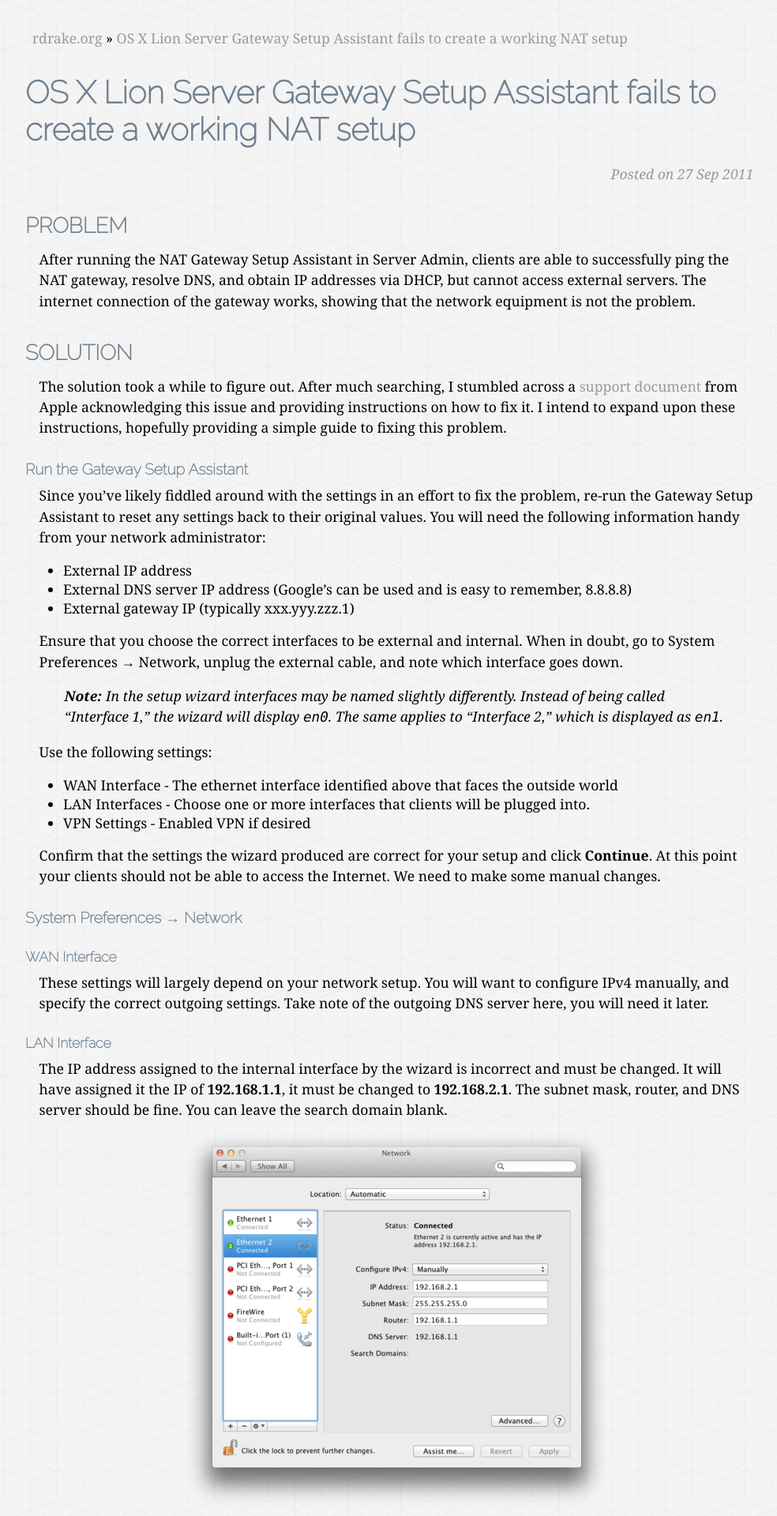
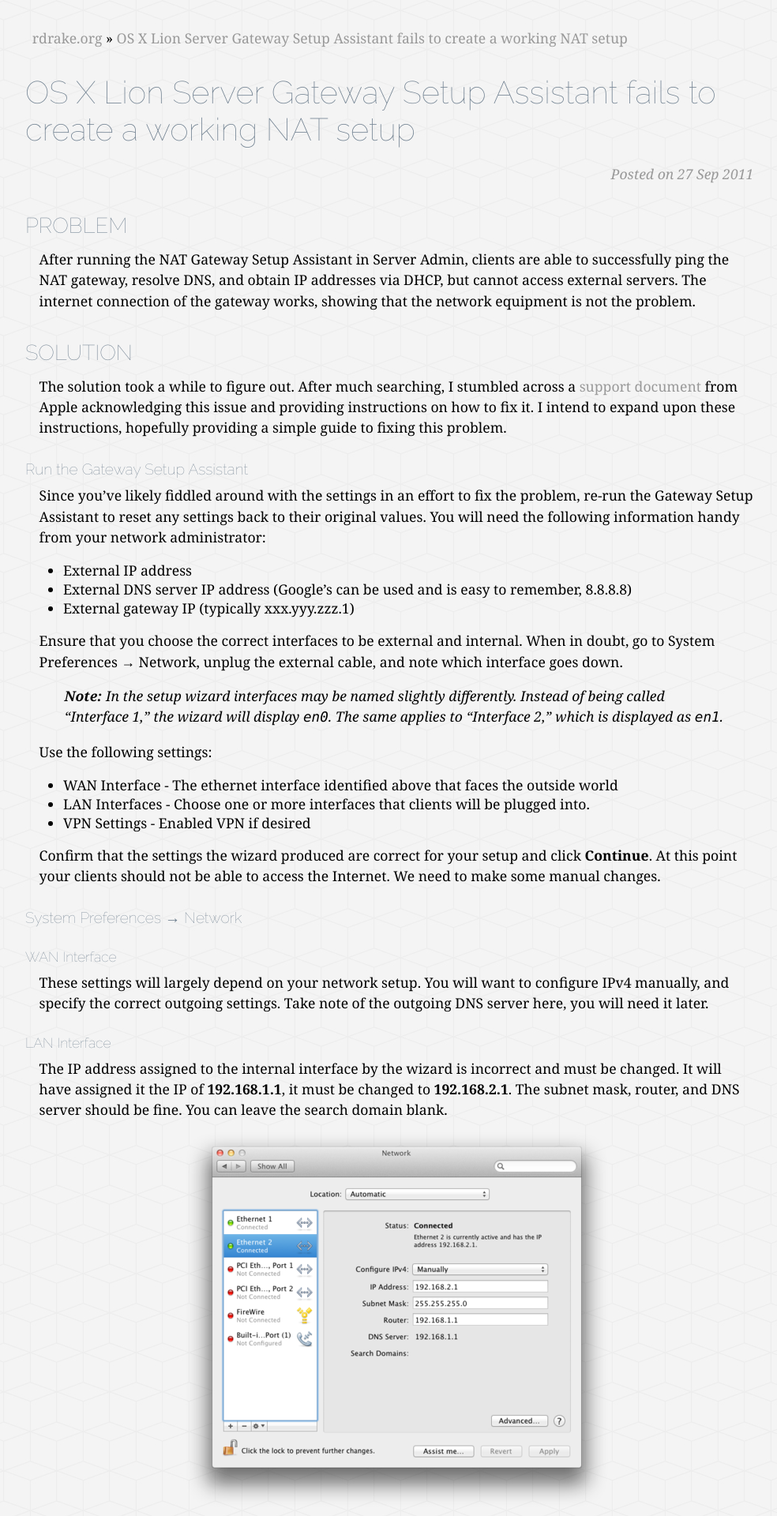
Before and after one commit to rdrake/rdrake.github.com, a Jekyll site: the page built from _posts/2011-09-27-osx-server-nat-gateway-woes.md, in a window 1280 px wide. Shown: the top 1920 px of the page at 79% size, without its empty margins (128-1112 px from the left). Built offline with Jekyll 4.4.1, drawn with Linux system fonts in a browser that asks for light colours; some web fonts are replaced; comment, search, counter and statistics services are not loaded.

Commit message:
Actually using Raleway.

```diff
--- a/_layouts/default.html
+++ b/_layouts/default.html
@@ -14,6 +14,7 @@
 		<link rel="stylesheet" type="text/css" href="http://fonts.googleapis.com/css?family=Goudy+Bookletter+1911">
 		<link rel="stylesheet" type="text/css" href="http://fonts.googleapis.com/css?family=Raleway:100">
 		<!--<link rel="stylesheet" type="text/css" href="http://fonts.googleapis.com/css?family=Lato:100">-->
+		<link rel="stylesheet" type="text/css" href="http://fonts.googleapis.com/css?family=Gochi+Hand:400">
 		<link rel="stylesheet" type="text/css" href="http://fonts.googleapis.com/css?family=Inconsolata">
 		<link rel="stylesheet" type="text/css" href="/assets/css/style.css">
 		<script src="http://cdn.mathjax.org/mathjax/latest/MathJax.js?config=TeX-AMS-MML_HTMLorMML"></script>
--- a/assets/css/style.css
+++ b/assets/css/style.css
@@ -14,8 +14,9 @@ body {
 
 /* Fonts and stuff */
 h1, h2, h3, h4, h5, h6 {
-	font-family: Raleway, Helvetica, Arial, sans-serif;
+	font-family: Raleway, "Gochi Hand";/*, Helvetica, Arial, sans-serif;*/
 	color: #708090;
+	font-weight: normal;
 }
 
 p, li, a {
```
